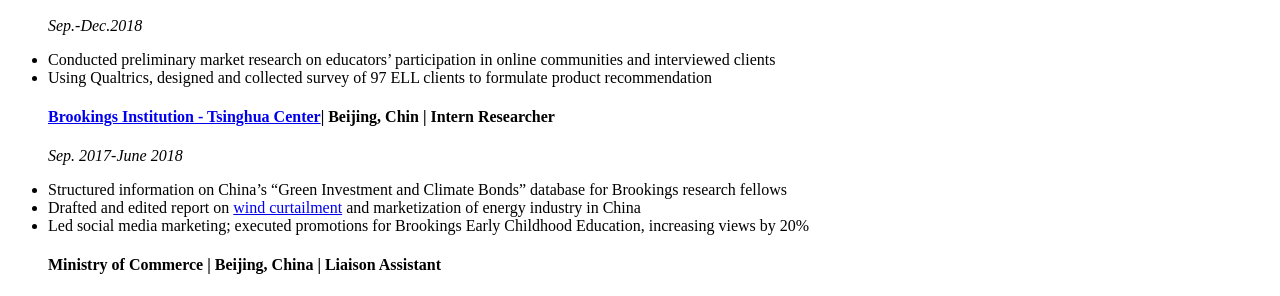
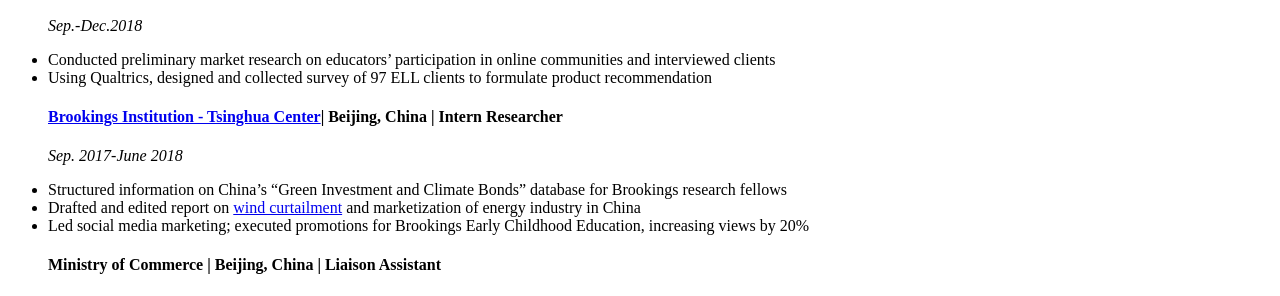
Before and after one commit to Sylviawzy/Sylviawzy.github.io, a Jekyll site: the page built from index.md, in a window 1280 px wide and 900 px high, scrolled down 2743 px. Shown: the part 415-711 px from the top of the window. Built offline with Jekyll 4.4.1, drawn with Linux system fonts in a browser that asks for light colours; our own code applies the rules of GitHub Pages for plain Markdown files; a style sheet for code colours, icons or effects is not loaded.

Commit message:
Update index.md

```diff
--- a/index.md
+++ b/index.md
@@ -46,7 +46,7 @@
 _Sep.-Dec.2018_
 -	Conducted preliminary market research on educators’ participation in online communities and interviewed clients
 -	Using Qualtrics, designed and collected survey of 97 ELL clients to formulate product recommendation
-#### [Brookings Institution - Tsinghua Center](https://www.brookings.edu/center/brookings-tsinghua-center/)| Beijing, Chin | Intern Researcher
+#### [Brookings Institution - Tsinghua Center](https://www.brookings.edu/center/brookings-tsinghua-center/)| Beijing, China | Intern Researcher
 _Sep. 2017-June 2018_
 -	Structured information on China’s “Green Investment and Climate Bonds” database for Brookings research fellows
 -	Drafted and edited report on [wind curtailment](https://www.brookings.edu/wp-content/uploads/2018/03/wind-curtailment-in-china-and-lessons-from-the-united-states1.pdf) and marketization of energy industry in China
```
